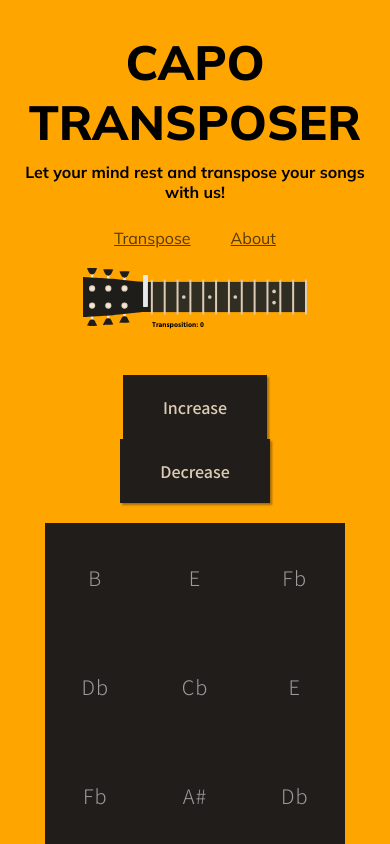
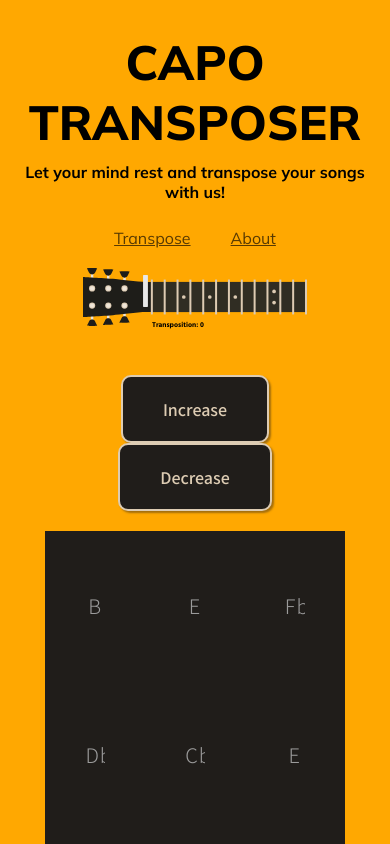
Before and after one commit to Utibu/Capo-Transposer-ReactJS, a React (Create React App) app: page / in a window 390 px wide. Shown: the top 844 px of the page. Built offline with nearby package versions, Linux system fonts and the light colour scheme.

Commit message:
Implemented new pages and buttons
Fixed the about page and a page to read about chords (functionality will be added later). For that a button in the chord-tiles was created. Also rearranged the routes. Implemented footer.

```diff
--- a/src/App.js
+++ b/src/App.js
@@ -1,14 +1,26 @@
-import React from "react"
+import React, {useEffect} from "react"
 import { Switch, Route } from "react-router-dom"
+import { useDispatch } from "react-redux"
 
 import About from "./components/About"
-import Transpose from "./components/Transpose"
-import RouterParameter from "./components/RouterParameter"
+import ChordPage from "./components/ChordPage"
 import TransposeRedux from "./components/TransposeRedux"
 import Header from "./components/Header"
+import Footer from "./components/Footer"
+import { setChords } from "./actions"
 import "./css/style.scss"
 
 function App() {
+    const dispatch = useDispatch();
+
+    useEffect(() => {
+        let returnObject = {}
+            for(let i = 1; i <= 9; i++) {
+                returnObject[i] = { id: i, ["chord"]: "", "symbol": "#" }
+            }
+        dispatch(setChords(returnObject))
+    }, [])
+
     return (
         <div>
             <Header />
@@ -17,8 +29,8 @@ function App() {
                 <Route path="/about">
                     <About />
                 </Route>
-                <Route path="/router/:id">
-                    <RouterParameter />
+                <Route path="/chord/:chordName">
+                    <ChordPage />
                 </Route>
                 <Route path="/transposeredux">
                     <TransposeRedux />
@@ -27,6 +39,7 @@ function App() {
                     <TransposeRedux />
                 </Route>
             </Switch>
+            <Footer />
         </div>
 
     )
--- a/src/components/About.js
+++ b/src/components/About.js
@@ -2,7 +2,10 @@ import React from "react"
 
 function About() {
     return (
-        <h1>About</h1>
+        <main>
+            <h1>About</h1>
+            <p>Capo Transposer was developed as a tool to help you find the chords you want to play without frying your brain.</p>
+        </main>
     )
 }
 
--- /dev/null
+++ b/src/components/ChordPage.js
@@ -0,0 +1,17 @@
+import React from "react"
+import {useParams} from "react-router-dom"
+
+function ChordPage() {
+    const { chordName } = useParams()
+    const fixedChord = chordName.replace("$", "#")
+
+
+    return (
+        <main>
+            <h1>Chosen chord: {fixedChord}</h1>
+            <p>Coming soon</p>
+        </main>
+    )
+}
+
+export default ChordPage
--- a/src/components/ChordTile.js
+++ b/src/components/ChordTile.js
@@ -1,4 +1,5 @@
 import React, {Component} from "react"
+import RedirectButton from "./RedirectButton"
 
 class ChordTile extends Component {
     constructor() {
@@ -58,9 +59,18 @@ class ChordTile extends Component {
     }
 
     render() {
+        const chordUrl = this.props.chordName.replace("#", "$")
+        const chordButton = this.props.chordName.length > 0 &&
+        (<RedirectButton
+            value="..."
+            path={`/chord/${chordUrl}`}
+        />)
 
         return (
-            <input type="text" name="chord" placeholder={this.state.placeholder} value={this.props.chordName} onChange={this.handleChange}/>
+            <div className="inputContainer">
+                {chordButton}
+                <input type="text" name="chord" placeholder={this.state.placeholder} value={this.props.chordName} onChange={this.handleChange}/>
+            </div>
         )
     }
 }
--- /dev/null
+++ b/src/components/Footer.js
@@ -0,0 +1,11 @@
+import React from "react"
+
+function Footer() {
+    return (
+        <footer>
+
+        </footer>
+    )
+}
+
+export default Footer
--- /dev/null
+++ b/src/components/RedirectButton.js
@@ -0,0 +1,20 @@
+import React, {useState} from "react"
+import { Redirect } from "react-router-dom"
+
+function RedirectButton(props) {
+    const [redirect, setRedirect] = useState(false)
+    const redirectDOM = redirect && <Redirect to={props.path} />
+
+    function onClick() {
+        setRedirect(true)
+    }
+
+    return (
+        <div>
+            {redirectDOM}
+            <button onClick={onClick}>{props.value}</button>
+        </div>
+    )
+}
+
+export default RedirectButton
--- a/src/components/TransposeRedux.js
+++ b/src/components/TransposeRedux.js
@@ -15,13 +15,7 @@ function TransposeRedux() {
     const transpositionNumber = useSelector(state => state.transpositionNumber)
     const dispatch = useDispatch()
 
-    useEffect(() => {
-        let returnObject = {}
-            for(let i = 1; i <= 9; i++) {
-                returnObject[i] = { id: i, ["chord"]: "", "symbol": "#" }
-            }
-        dispatch(setChords(returnObject))
-    }, [])
+
 
     function transpose(event) {
         const toAdd = event.target.name === "increase" ? 1 : -1
@@ -164,13 +158,13 @@ function TransposeRedux() {
                     name="increase"
                     value="Increase"
                     transpositionMethod={transpose}
-                    tooltip="Useful to calculate original chords when using a capo. <br />Move the capo up as much as the transposition number says."
+                    tooltip="Useful to calculate original chords when using a capo. Move the capo up as much as the transposition number says."
                 />
                 <Button
                     name="decrease"
                     value="Decrease"
                     transpositionMethod={transpose}
-                    tooltip="Useful to find where to place your capo for easier playing. <br />Move the capo down as much as the transposition number reads, <br />or look at the guitar-graphic."
+                    tooltip="Useful to find where to place your capo for easier playing. Move the capo down as much as the transposition number reads, or look at the guitar-graphic."
                 />
             </div>
             <div className="tileContainer">
--- a/src/components/TranspositionButton.js
+++ b/src/components/TranspositionButton.js
@@ -3,9 +3,9 @@ import ReactTooltip from "react-tooltip"
 
 function TranspositionButton(props) {
     return (
-        <div class="transpositionButton">
+        <div className="transpositionButton">
             <button name={props.name} onClick={props.transpositionMethod} data-tip={props.tooltip}>{props.value}</button>
-            <ReactTooltip className="tooltip" effect="float" multiline="true" />
+            <ReactTooltip className="tooltip" effect="solid" multiline={true} place="bottom" />
         </div>
     )
 }
--- a/src/css/style.scss
+++ b/src/css/style.scss
@@ -2,7 +2,7 @@
 @import url('https://fonts.googleapis.com/css2?family=Noto+Sans+TC:wght@300;400;500;700&display=swap');
 @import url('https://fonts.googleapis.com/css2?family=Mulish:wght@300;400;500;600;700;800;900&display=swap');
 
-$primaryColor: orange;
+$primaryColor: #ffa801;
 $borderColor: #cecece;
 $placeholderColor: rgb(155, 155, 155);
 $inputHoverBackground: rgb(231, 231, 231);
@@ -28,19 +28,34 @@ body {
     justify-content: center;
 }
 
+.inputContainer {
+    display: flex;
+    flex: 0 0 33.3333333%;
+    width: 33.33333%;
+    position: relative;
+
+    button {
+        position: absolute;
+        top: 10px;
+        left: 10px;
+        padding: 5px 10px;
+        border-radius: 10px;
+        box-shadow: none;
+        border: 1px solid;
+    }
+}
+
 .tileContainer {
 
     input {
         align-content: center;
-        display: flex;
+        width: 100%;
         padding: 40px 10px;
-        flex: 0 0 33.3333333%;
         text-align: center;
         background: $darkWood;
         font-size: 20px;
         font-family: "Noto Sans TC", sans-serif;
         font-weight: 500;
-        width: 33.33333%;
         border: 0;
         letter-spacing: 1px;
         color: $metalHighlights;
@@ -144,6 +159,7 @@ nav {
 
 .tooltip {
     background: $linkColor !important;
+    max-width: 200px !important;
 }
 
 button {
@@ -158,6 +174,8 @@ button {
     font-weight: 500;
     cursor: pointer;
     box-shadow: 2px 2px 2px 0px #a56e0b;
+    border-radius: 10px;
+    border: 2px solid $metalHighlights;
 
     &:hover {
         background: $metalHighlights;
@@ -175,3 +193,31 @@ button {
 .transpositionButton {
     display: inline-block;
 }
+
+main {
+    width: 50%;
+    text-align: center;
+    margin: 0 auto;
+}
+
+footer {
+    margin-top: 100px;
+}
+
+@media screen and (max-width: 600px) {
+    main {
+        width: 80%;
+    }
+
+    .tileContainer {
+        input {
+            padding: 60px 40px;
+        }
+
+        button {
+            left: 50%;
+            margin: 0;
+            transform: translateX(-50%);
+        }
+    }
+}
```
